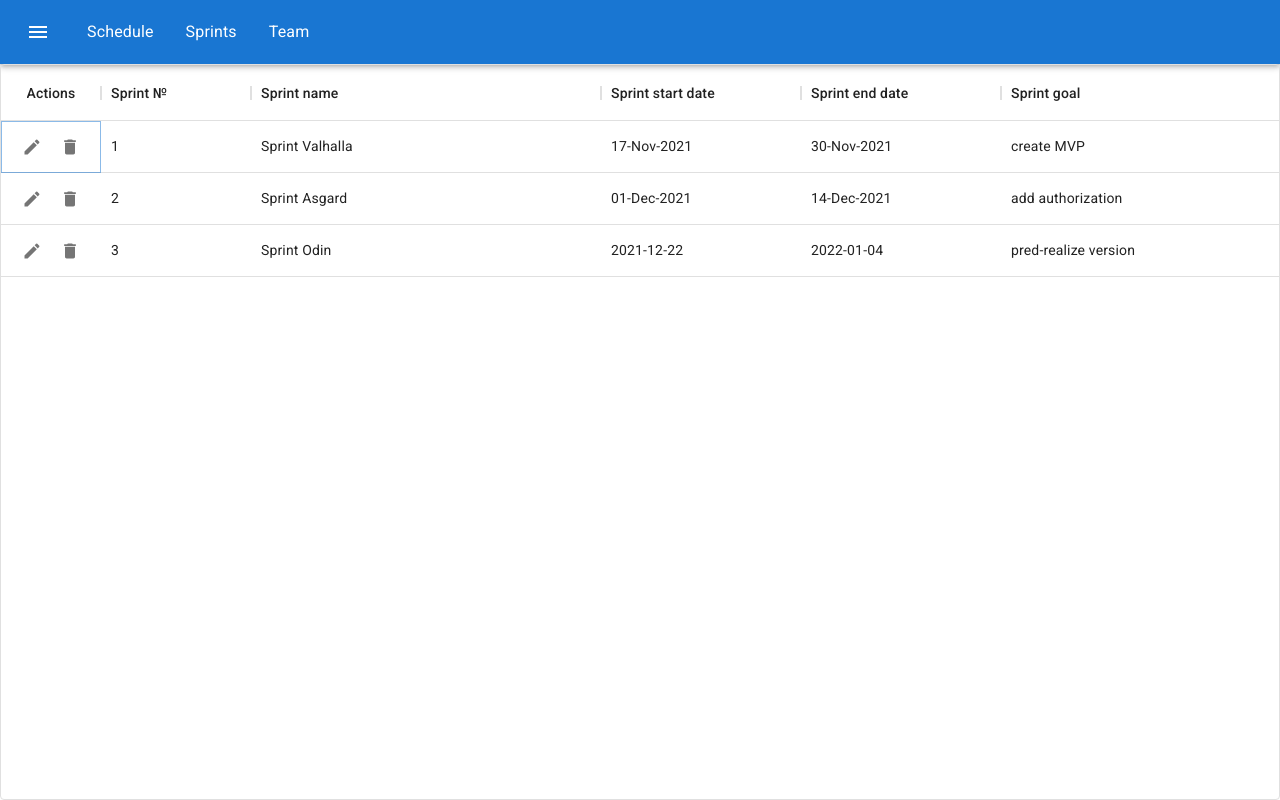
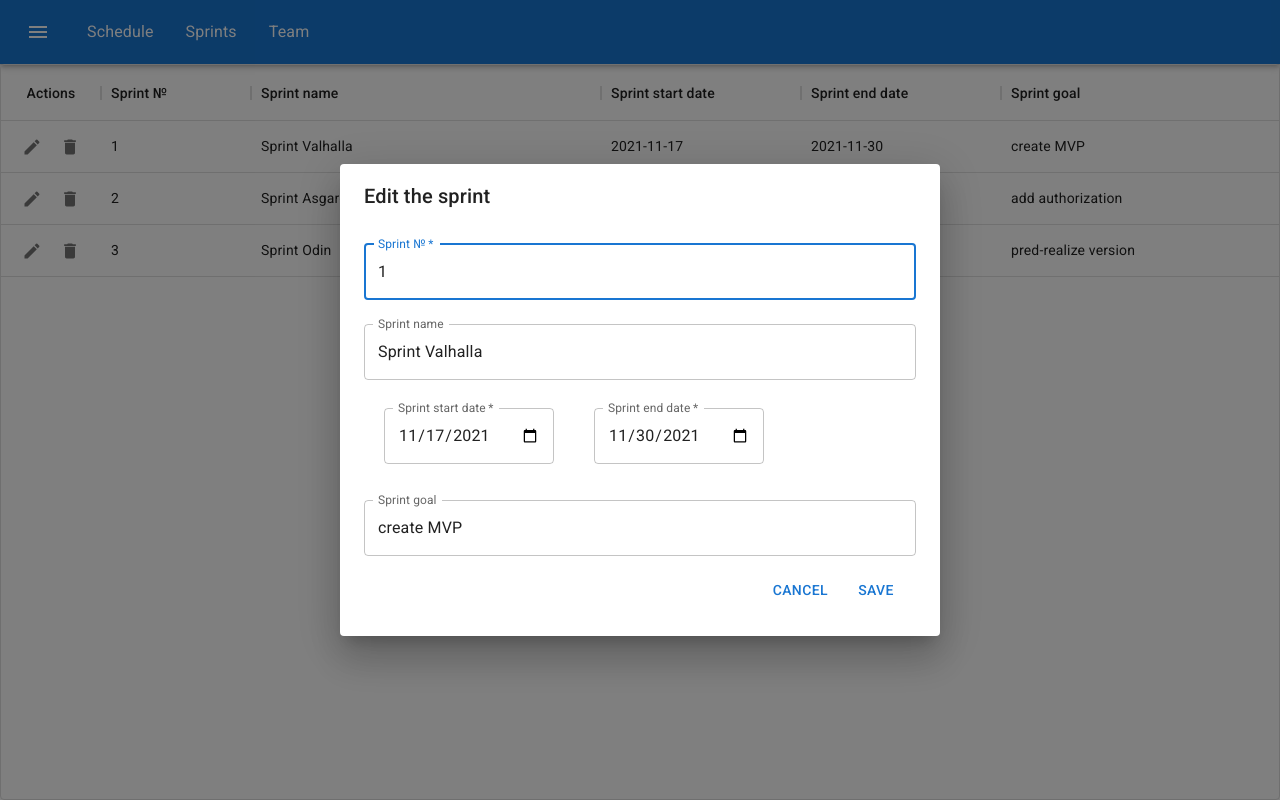
Before and after one commit to tumorin/detailed-sprint-planning, a React (Create React App) app: page /sprints in a window 1280 px wide. Both pictures are taken after a click on the button 32 px from the left and 146 px from the top of the page. Built offline with nearby package versions, Linux system fonts and the light colour scheme.

Commit message:
implement edit sprint function

```diff
--- /dev/null
+++ b/src/pages/Sprints/EditSprintModal.js
@@ -0,0 +1,101 @@
+import {Button, Dialog, DialogActions, DialogContent, DialogTitle, TextField} from "@mui/material";
+import {useEffect, useState} from "react";
+import {useDispatch} from "react-redux";
+import {setSprint} from "../../redux/sprints/sprints-actions";
+
+export function EditSprintModal ({setIsEditModalOpen, sprint = {id: '', name: '', start: '', end: '', goal: ''}}) {
+    const [editFormData, setEditFormData] = useState(sprint);
+    const dispatch = useDispatch();
+
+    useEffect(() => {
+        if (sprint) {
+            setEditFormData({...sprint});
+        }
+    },[sprint]);
+
+    function handleCloseModal() {
+        setIsEditModalOpen(false);
+    }
+
+    function saveEditHandle() {
+        dispatch(setSprint(editFormData));
+        setIsEditModalOpen(false);
+    }
+
+    function onChangeEditFormHandler(event, field) {
+        const newState = {...editFormData, ...{[field]: event.target.value}};
+        setEditFormData(newState);
+    }
+
+    return (
+        <Dialog
+            open={true}
+            onClose={handleCloseModal}
+            aria-labelledby="form-dialog-title"
+        >
+            <DialogTitle id="form-dialog-title">Edit the sprint</DialogTitle>
+            <DialogContent>
+                {/*<DialogContentText>Edit the sprint details</DialogContentText>*/}
+                <TextField
+                    value={editFormData.id}
+                    onChange={(event) => onChangeEditFormHandler(event,"id")}
+                    required
+                    autoFocus
+                    margin="normal"
+                    id="sprintId"
+                    label="Sprint №"
+                    type="text"
+                    fullWidth
+                />
+                <TextField
+                    value={editFormData.name}
+                    onChange={(event) => onChangeEditFormHandler(event,"name")}
+                    margin="normal"
+                    id="sprintName"
+                    label="Sprint name"
+                    type="text"
+                    fullWidth
+                />
+                <TextField
+                    value={editFormData.start}
+                    onChange={(event) => onChangeEditFormHandler(event,"start")}
+                    sx={{margin: "20px"}}
+                    required
+                    margin="normal"
+                    id="sprintStart"
+                    label="Sprint start date"
+                    type="date"
+                    InputLabelProps={{
+                        shrink: true,
+                    }}
+                />
+                <TextField
+                    value={editFormData.end}
+                    onChange={(event) => onChangeEditFormHandler(event,"end")}
+                    sx={{margin: "20px"}}
+                    required
+                    margin="normal"
+                    id="sprintEnd"
+                    label="Sprint end date"
+                    type="date"
+                    InputLabelProps={{
+                        shrink: true,
+                    }}
+                />
+                <TextField
+                    value={editFormData.goal}
+                    onChange={(event) => onChangeEditFormHandler(event,"goal")}
+                    margin="normal"
+                    id="sprintGoal"
+                    label="Sprint goal"
+                    type="text"
+                    fullWidth
+                />
+                <DialogActions>
+                    <Button onClick={ () => setIsEditModalOpen(false)} color="primary">Cancel</Button>
+                    <Button onClick={saveEditHandle} color="primary">Save</Button>
+                </DialogActions>
+            </DialogContent>
+        </Dialog>
+    )
+}
--- a/src/pages/Sprints/Sprints.js
+++ b/src/pages/Sprints/Sprints.js
@@ -1,14 +1,16 @@
 import {useSelector} from "react-redux";
 import {getSprints} from "../../redux/sprints/sprints-selectors";
-import {useEffect} from "react";
+import {useEffect, useState} from "react";
 import {loadSprints} from "../../services/data-integration";
 import {DataGrid, GridActionsCellItem} from "@mui/x-data-grid";
 import EditIcon from "@mui/icons-material/Edit";
 import DeleteIcon from "@mui/icons-material/Delete";
+import {EditSprintModal} from "./EditSprintModal";
 
 export const Sprints = () => {
     const sprints = useSelector(getSprints);
-
+    const [isEditModalOpen, setIsEditModalOpen] = useState(false);
+    const [sprintToEdit, setSprintToEdit] = useState(null);
     useEffect(() => {
         if (!sprints) {
             loadSprints();
@@ -16,13 +18,20 @@ export const Sprints = () => {
     });
 
     function editSprintHandler(sprintId) {
+        const sprint = sprints.find( sprint => sprint.id === sprintId)
+        setSprintToEdit(sprint);
+        setIsEditModalOpen(true);
         // setEditIssueActive({isActive: true, issueIdToEdit: issueId});
     }
+
+    // function onChangeEditFormHandler(event, field) {
+    //     const newState = {...editFormData, ...{[field]: event.target.value}};
+    //     setEditFormData(newState);
+    // }
 
     if (!sprints) return (
         <div>Data is loading</div>
     )
-    console.log(sprints)
     const columns = [
         {
             field: 'actions',
@@ -55,6 +64,10 @@ export const Sprints = () => {
             <DataGrid  columns={columns} rows={rows}
                        hideFooter
             />
+            {isEditModalOpen && <EditSprintModal
+                setIsEditModalOpen={setIsEditModalOpen}
+                sprint={sprintToEdit}
+            />}
         </div>
     )
 }
--- a/src/redux/sprints/sprints-actions.js
+++ b/src/redux/sprints/sprints-actions.js
@@ -9,3 +9,8 @@ export const addNewSprint = (sprint) => ({
     type: sprintsActionTypes.ADD_NEW_SPRINT,
     payload: sprint
 })
+
+export const setSprint = (sprint) => ({
+    type: sprintsActionTypes.SET_SPRINT,
+    payload: sprint
+})
--- a/src/redux/sprints/sprints-reducer.js
+++ b/src/redux/sprints/sprints-reducer.js
@@ -13,6 +13,16 @@ const sprintsReducer = (state=INIT_STATE,action) => {
                 ...state,
                 ...action.payload
             ]
+        case sprintsActionTypes.SET_SPRINT:
+            const updatedSprint = action.payload;
+            let oldSprintIndex = state.findIndex(elem => elem.id === updatedSprint.id);
+            if (oldSprintIndex === -1) return state;
+            return [
+                ...state.slice(0, oldSprintIndex),
+                updatedSprint,
+                ...state.slice(oldSprintIndex + 1)
+            ]
+
         default: return state;
     }
 }
--- a/src/redux/sprints/sprints-types.js
+++ b/src/redux/sprints/sprints-types.js
@@ -1,6 +1,7 @@
 const sprintsActionTypes = {
     SET_SPRINTS: 'SET_SPRINTS',
     ADD_NEW_SPRINT: 'ADD_NEW_SPRINT',
+    SET_SPRINT: 'SET_SPRINT',
 }
 
 export default sprintsActionTypes;
--- a/src/redux/store.js
+++ b/src/redux/store.js
@@ -9,12 +9,12 @@ const sagaMiddleware = createSagaMiddleware();
 //         applyMiddleware(sagaMiddleware)
 //     ))
 
-const composeEnhancers = window.__REDUX_DEVTOOLS_EXTENSION_COMPOSE__ &&
+const composeEnhancers = (window.__REDUX_DEVTOOLS_EXTENSION_COMPOSE__ &&
 
     window.__REDUX_DEVTOOLS_EXTENSION_COMPOSE__({
         trace: true,
         traceLimit: 25
-    }) || compose;
+    })) || compose;
 
 const store = createStore( rootReducer, composeEnhancers(applyMiddleware(sagaMiddleware)))
 
--- a/src/services/test-data.js
+++ b/src/services/test-data.js
@@ -2,22 +2,22 @@ const sprintsData = [
     {
         "id": 1,
         "name": 'Sprint Valhalla',
-        "start": '17-Nov-2021',
-        "end": '30-Nov-2021',
+        "start": '2021-11-17',
+        "end": '2021-11-30',
         "goal": 'create MVP'
     },
     {
         "id": 2,
         "name": 'Sprint Asgard',
-        "start": '01-Dec-2021',
-        "end": '14-Dec-2021',
+        "start": '2022-01-16',
+        "end": '2022-02-02',
         "goal": 'add authorization'
     },
     {
         "id": 3,
         "name": 'Sprint Odin',
-        "start": '2021-12-22',
-        "end": '2022-01-04',
+        "start": '2022-02-16',
+        "end": '2022-03-02',
         "goal": 'pred-realize version'
     }
 ]
```
